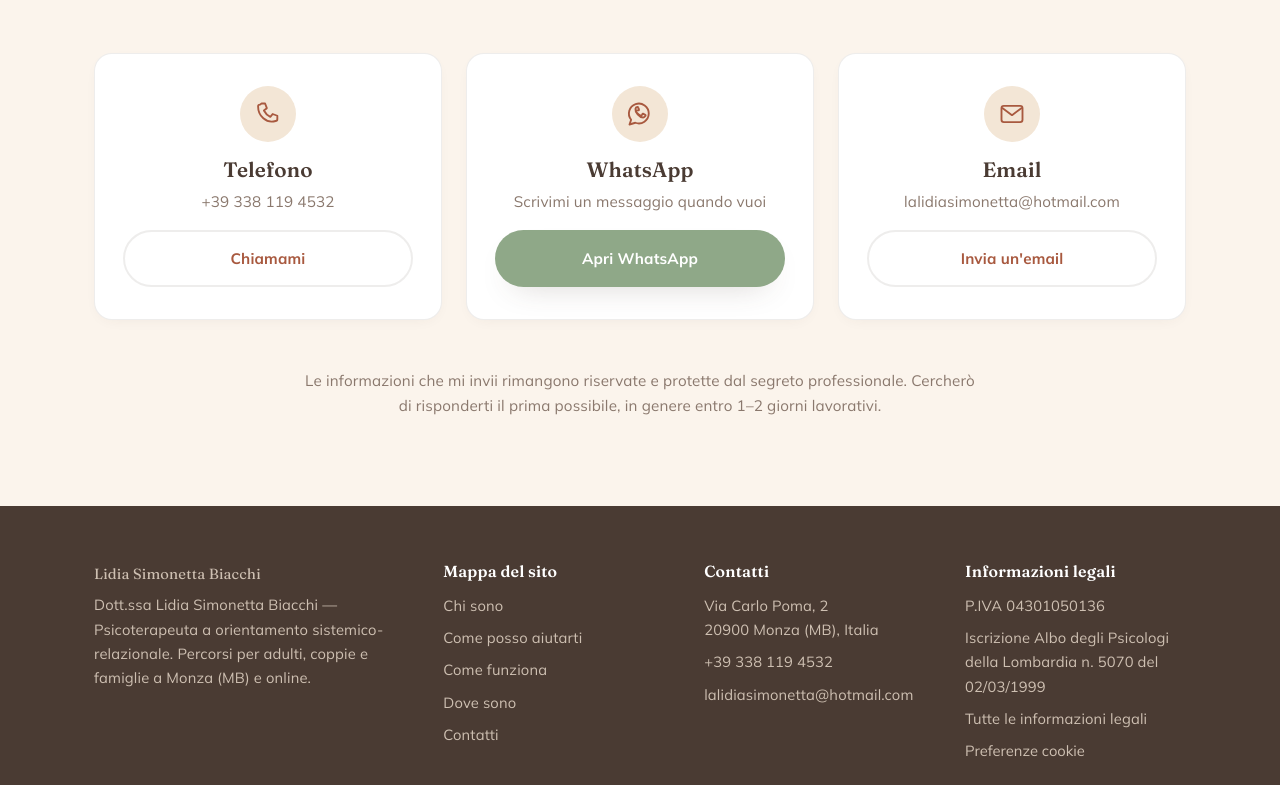
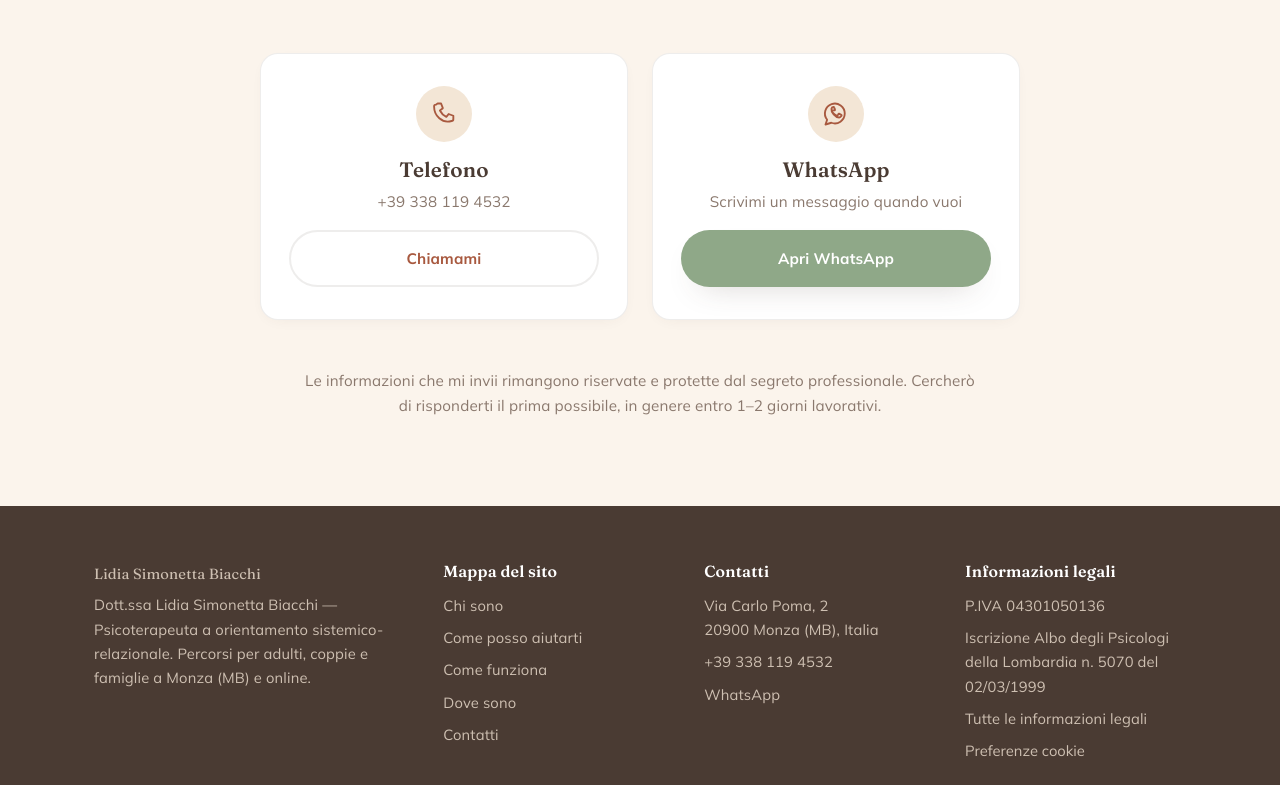
Before and after one commit to pkoller/psicoterapia_lidia, a plain HTML site: page index.html in a window 1280 px wide. Shown: the part 4659-5444 px from the top of the page. Drawn offline with Linux system fonts and the light colour scheme.

Commit message:
Remove email from contact section and footer, keep phone and WhatsApp
Lidia doesn't read her email, so visitors are pointed only to phone
and WhatsApp. The contact grid is now two centered columns. The email
stays on the legal pages.

Co-Authored-By: Claude Opus 5.5 <noreply@anthropic.com>

```diff
--- a/assets/css/style.css
+++ b/assets/css/style.css
@@ -687,8 +687,10 @@ section.alt {
 /* ---------- Contact ---------- */
 .contact-grid {
   display: grid;
-  grid-template-columns: repeat(3, 1fr);
+  grid-template-columns: repeat(2, 1fr);
   gap: 24px;
+  max-width: 760px;
+  margin: 0 auto;
 }
 
 .contact-card {
--- a/index.html
+++ b/index.html
@@ -234,7 +234,7 @@
             <span class="step-number">1</span>
             <h3>Mi scrivi o mi chiami</h3>
             <p>
-              Mi contatti per telefono, WhatsApp o email per un primo
+              Mi contatti per telefono o WhatsApp per un primo
               contatto e per fissare un appuntamento, nei tempi che
               preferisci.
             </p>
@@ -376,17 +376,6 @@
             <p>Scrivimi un messaggio quando vuoi</p>
             <a class="btn btn-whatsapp btn-block" href="https://wa.me/393381194532" target="_blank" rel="noopener">Apri WhatsApp</a>
           </div>
-          <div class="contact-card">
-            <div class="icon-wrap">
-              <svg viewBox="0 0 24 24" fill="none" stroke="currentColor" stroke-width="1.6" stroke-linecap="round" stroke-linejoin="round" aria-hidden="true">
-                <rect x="3" y="5" width="18" height="14" rx="2"/>
-                <path d="m4 7 8 6 8-6"/>
-              </svg>
-            </div>
-            <h3>Email</h3>
-            <p>lalidiasimonetta@hotmail.com</p>
-            <a class="btn btn-secondary btn-block" href="mailto:lalidiasimonetta@hotmail.com">Invia un'email</a>
-          </div>
         </div>
         <p class="contact-note">
           Le informazioni che mi invii rimangono riservate e protette dal
@@ -423,7 +412,7 @@
           <ul>
             <li>Via Carlo Poma, 2<br>20900 Monza (MB), Italia</li>
             <li><a href="tel:+393381194532">+39 338 119 4532</a></li>
-            <li><a href="mailto:lalidiasimonetta@hotmail.com">lalidiasimonetta@hotmail.com</a></li>
+            <li><a href="https://wa.me/393381194532" target="_blank" rel="noopener">WhatsApp</a></li>
           </ul>
         </div>
         <div>
```
Also changed, not shown: en/index.html (+2 -13 lines).
